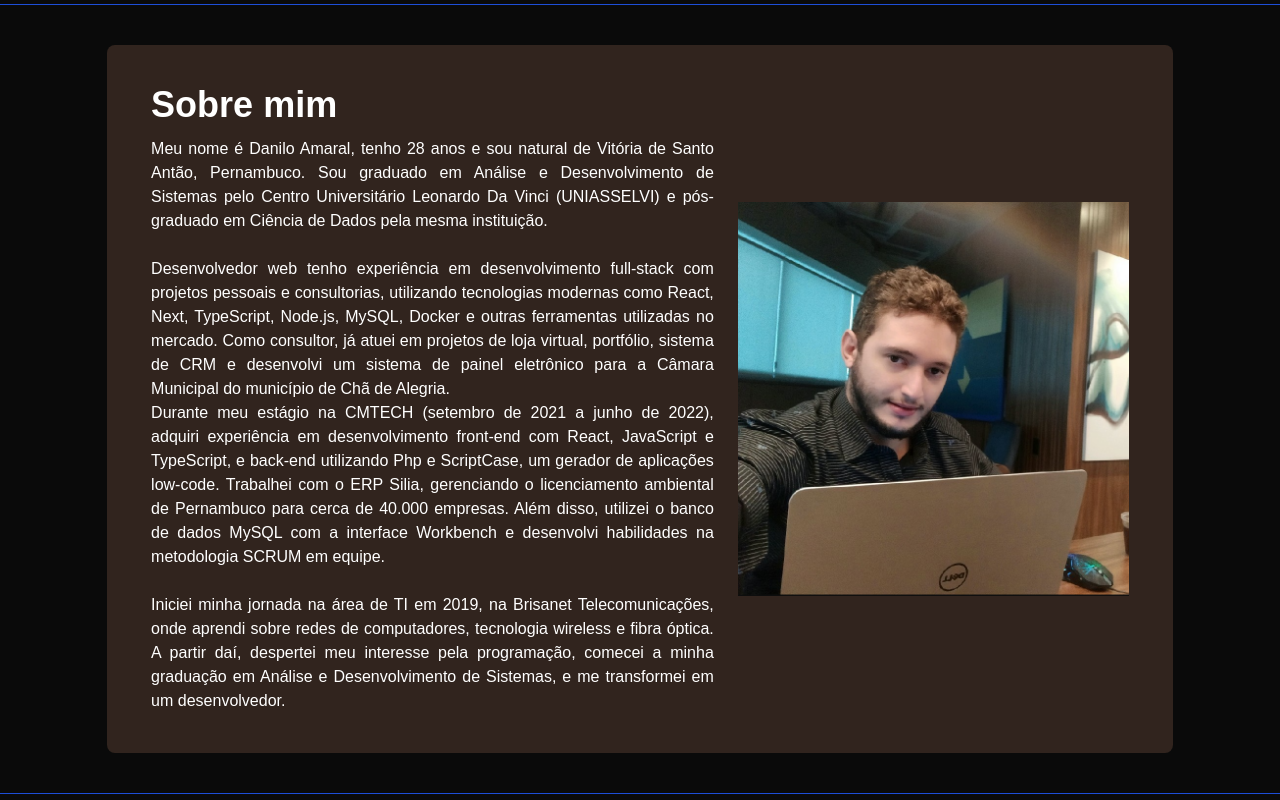
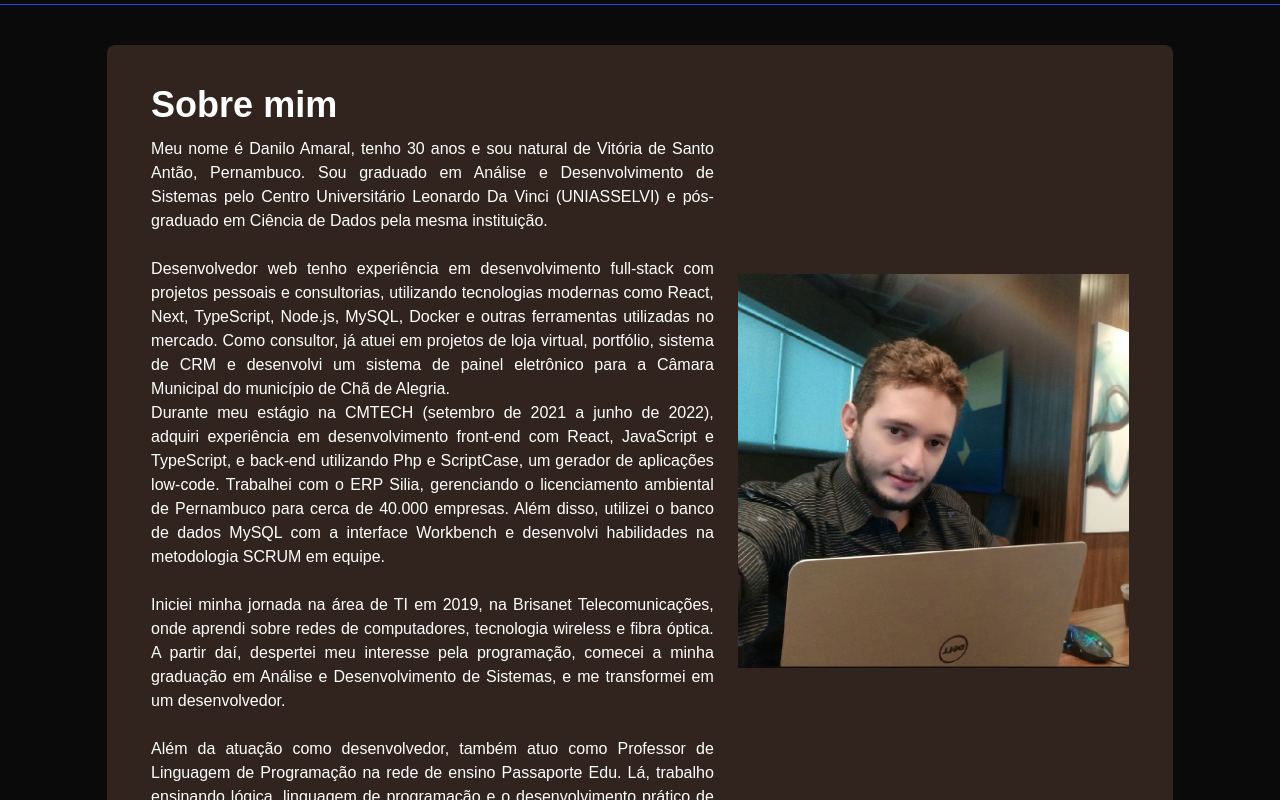
Before and after one commit to Danilo55Amaral/Danilo-Landing-Page, a Next.js app: page / in a window 1280 px wide. Shown: the part 820-1620 px from the top of the page. Built offline with nearby package versions, Linux system fonts and the light colour scheme; a web font is replaced by a local one.

Commit message:
:recycle: refactor update about

```diff
--- a/src/app/(home)/components/about.tsx
+++ b/src/app/(home)/components/about.tsx
@@ -13,7 +13,7 @@ export default function About() {
                 Sobre mim
               </h1>
               <p className="text-white text-justify mt-3">
-                Meu nome é Danilo Amaral, tenho 28 anos e sou natural de Vitória
+                Meu nome é Danilo Amaral, tenho 30 anos e sou natural de Vitória
                 de Santo Antão, Pernambuco. Sou graduado em Análise e
                 Desenvolvimento de Sistemas pelo Centro Universitário Leonardo
                 Da Vinci (UNIASSELVI) e pós-graduado em Ciência de Dados pela
@@ -45,6 +45,13 @@ export default function About() {
                 e Desenvolvimento de Sistemas, e me transformei em um
                 desenvolvedor.
                 <br />
+                <br />
+                Além da atuação como desenvolvedor, também atuo como Professor de Linguagem de
+                Programação na rede de ensino Passaporte Edu. Lá, trabalho ensinando lógica,
+                linguagem de programação e o desenvolvimento prático de Apps e jogos em 2D e 3D,
+                compartilhando minha experiência de mercado e ajudando a formar novos profissionais
+                para o ecossistema de tecnologia.
+                <br />
               </p>
             </div>
             <Image
```
